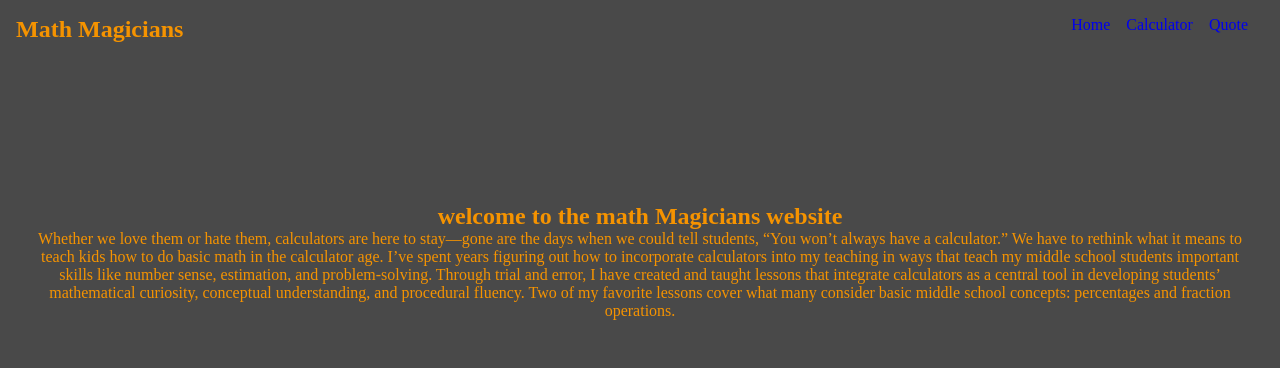
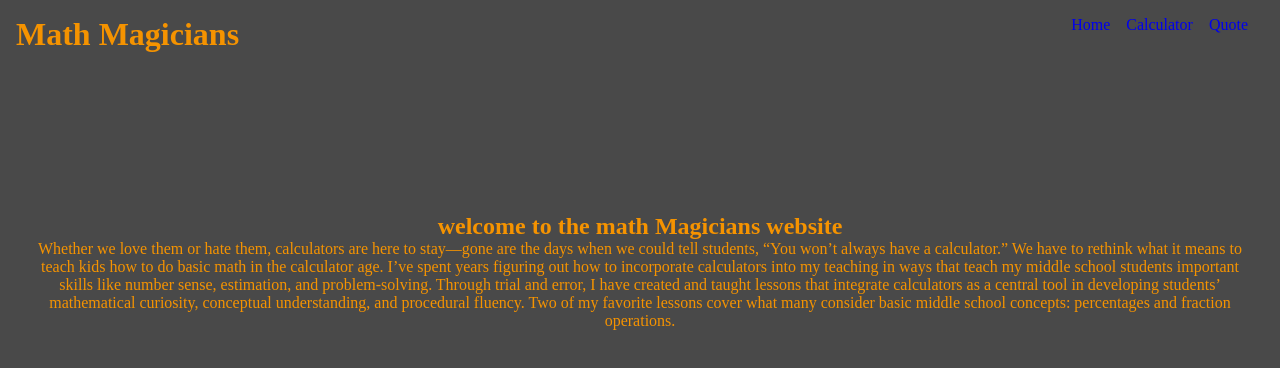
Before and after one commit to yahyaelganyni1/Math-magicians-website, a React (Create React App) app: page / in a window 1280 px wide. Shown: the top 368 px of the page. Built offline with nearby package versions, Linux system fonts and the light colour scheme.

Commit message:
Update the test snapshot

```diff
--- a/src/components/NavBar.js
+++ b/src/components/NavBar.js
@@ -1,9 +1,9 @@
 import React from 'react';
-import { Link } from 'react-router-dom';
+import { Route, Link } from 'react-router-dom';
 
 function NavBar() {
   return (
-    <nav className="nav-bar">
+    <header className="nav-bar">
       <h1>Math Magicians</h1>
       <ul>
         <li>
@@ -16,7 +16,7 @@ function NavBar() {
           <Link to="/Quote">Quote</Link>
         </li>
       </ul>
-    </nav>
+    </header>
   );
 }
 
```
Also changed, not shown: 2 other files (tests, documents, lock files or other folders).
